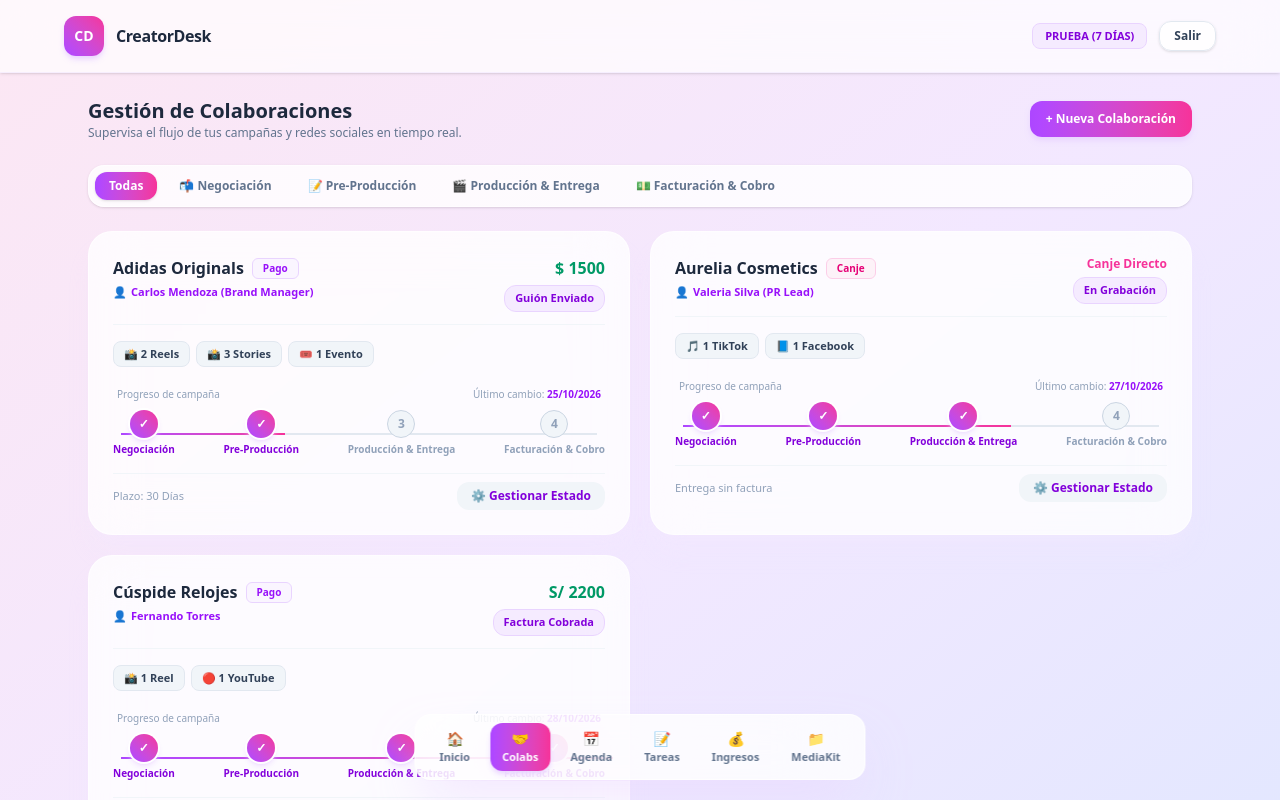
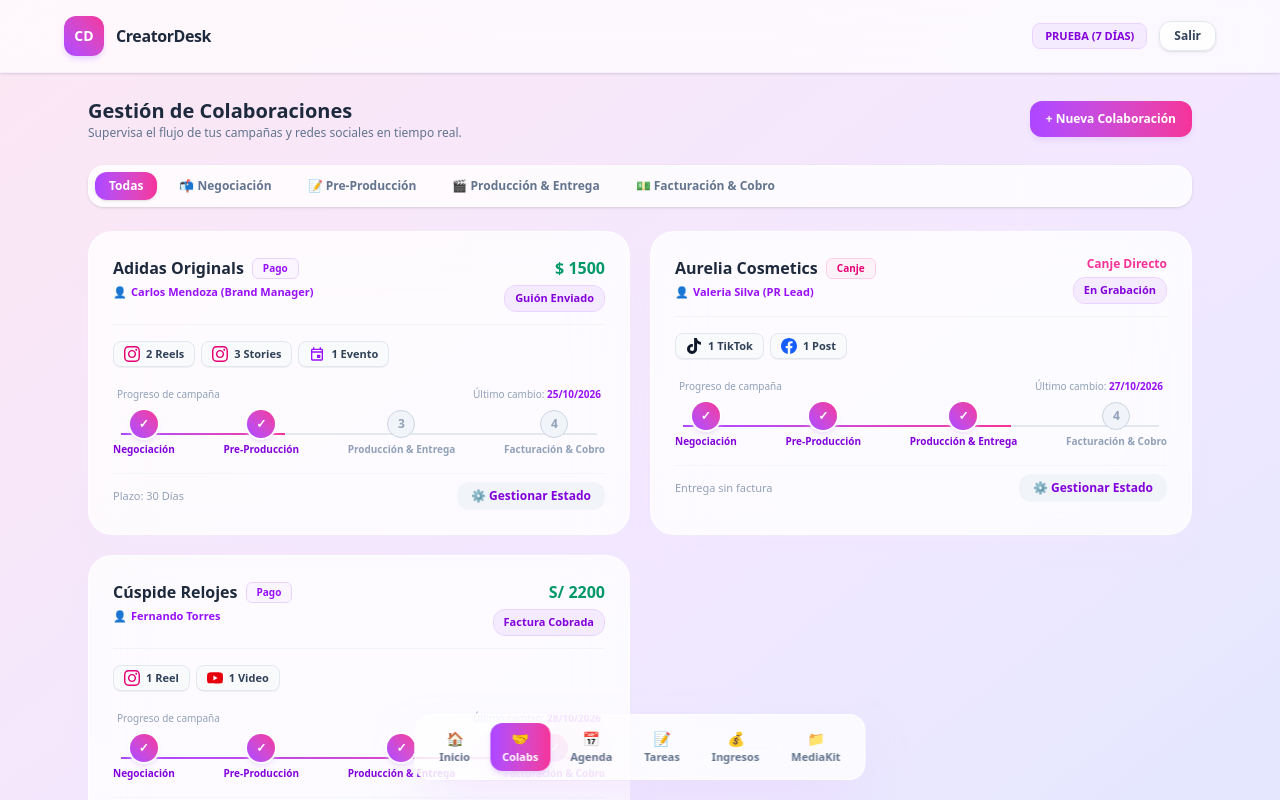
Before and after one commit to diparraguirre-oss/creatordesk, a Next.js app: page /creatordesk/1 in a window 1280 px wide. Shown: the top 800 px of the page. Built offline with nearby package versions, Linux system fonts and the light colour scheme; sample sign-in values are in the browser's storage.

Commit message:
feat: integracion de componentes SVG vectoriales con los logos reales oficiales de Instagram, TikTok, Facebook, YouTube y Eventos

```diff
--- a/src/app/creatordesk/[creatorSlug]/page.tsx
+++ b/src/app/creatordesk/[creatorSlug]/page.tsx
@@ -3,6 +3,37 @@
 export const dynamic = 'force-dynamic';
 
 import { useEffect, useState } from 'react';
+
+// Componentes SVG vectoriales con los logos reales
+const InstagramIcon = () => (
+  <svg className="w-4 h-4 text-pink-600 inline-block" fill="currentColor" viewBox="0 0 24 24">
+    <path d="M12 2.163c3.204 0 3.584.012 4.85.07 3.252.148 4.771 1.691 4.919 4.919.058 1.265.069 1.645.069 4.849 0 3.205-.012 3.584-.069 4.849-.149 3.225-1.664 4.771-4.919 4.919-1.266.058-1.644.07-4.85.07-3.204 0-3.584-.012-4.849-.07-3.26-.149-4.771-1.699-4.919-4.92-.058-1.265-.07-1.644-.07-4.849 0-3.204.013-3.583.07-4.849.149-3.227 1.664-4.771 4.919-4.919 1.266-.057 1.645-.069 4.849-.069zm0-2.163c-3.259 0-3.667.014-4.947.072-4.358.2-6.78 2.618-6.98 6.98-.059 1.281-.073 1.689-.073 4.948 0 3.259.014 3.668.072 4.948.2 4.358 2.618 6.78 6.98 6.98 1.281.058 1.689.072 4.948.072 3.259 0 3.668-.014 4.948-.072 4.354-.2 6.782-2.618 6.979-6.98.059-1.28.073-1.689.073-4.948 0-3.259-.014-3.667-.072-4.947-.196-4.354-2.617-6.78-6.979-6.98-1.281-.059-1.69-.073-4.949-.073zm0 5.838c-3.403 0-6.162 2.759-6.162 6.162s2.759 6.163 6.162 6.163 6.162-2.759 6.162-6.163c0-3.403-2.759-6.162-6.162-6.162zm0 10.162c-2.209 0-4-1.79-4-4 0-2.209 1.791-4 4-4s4 1.791 4 4c0 2.21-1.791 4-4 4zm6.406-11.845c-.796 0-1.441.645-1.441 1.44s.645 1.44 1.441 1.44c.795 0 1.439-.645 1.439-1.44s-.644-1.44-1.439-1.44z"/>
+  </svg>
+);
+
+const TikTokIcon = () => (
+  <svg className="w-4 h-4 text-slate-900 inline-block" fill="currentColor" viewBox="0 0 24 24">
+    <path d="M12.525.02c1.31-.02 2.61-.01 3.91-.02.08 1.53.63 3.09 1.75 4.17 1.12 1.11 2.7 1.62 4.24 1.79v4.03c-1.44-.05-2.89-.35-4.2-.97-.57-.26-1.1-.59-1.62-.98-.01 2.92.01 5.84-.02 8.75-.08 1.4-.54 2.79-1.35 3.94-1.31 1.92-3.58 3.17-5.91 3.21-1.43.08-2.86-.31-4.08-1.03-2.02-1.19-3.44-3.37-3.65-5.71-.02-.5-.03-1-.01-1.49.18-1.9 1.12-3.72 2.58-4.96 1.66-1.44 3.98-2.13 6.15-1.72.02 1.48-.04 2.96-.04 4.44-.99-.32-2.15-.23-3.02.37-.82.57-1.31 1.56-1.3 2.56.02.94.51 1.86 1.28 2.4.95.68 2.22.78 3.24.28 1.05-.5 1.7-1.58 1.73-2.73.02-3.21.01-6.42.01-9.63V.02z"/>
+  </svg>
+);
+
+const FacebookIcon = () => (
+  <svg className="w-4 h-4 text-blue-600 inline-block" fill="currentColor" viewBox="0 0 24 24">
+    <path d="M24 12.073c0-6.627-5.373-12-12-12s-12 5.373-12 12c0 5.99 4.388 10.954 10.125 11.854v-8.385H7.078v-3.47h3.047V9.43c0-3.007 1.792-4.669 4.533-4.669 1.312 0 2.686.235 2.686.235v2.953H15.83c-1.491 0-1.956.925-1.956 1.874v2.25h3.328l-.532 3.47h-2.796v8.385C19.612 23.027 24 18.062 24 12.073z"/>
+  </svg>
+);
+
+const YoutubeIcon = () => (
+  <svg className="w-4 h-4 text-red-600 inline-block" fill="currentColor" viewBox="0 0 24 24">
+    <path d="M23.498 6.186a3.016 3.016 0 0 0-2.122-2.136C19.505 3.545 12 3.545 12 3.545s-7.505 0-9.377.505A3.017 3.017 0 0 0 .502 6.186C0 8.07 0 12 0 12s0 3.93.502 5.814a3.016 3.016 0 0 0 2.122 2.136c1.871.505 9.376.505 9.376.505s7.505 0 9.377-.505a3.015 3.015 0 0 0 2.122-2.136C24 15.93 24 12 24 12s0-3.93-.502-5.814zM9.545 15.568V8.432L15.818 12l-6.273 3.568z"/>
+  </svg>
+);
+
+const EventIcon = () => (
+  <svg className="w-4 h-4 text-purple-600 inline-block" fill="currentColor" viewBox="0 0 24 24">
+    <path d="M19 4h-1V2h-2v2H8V2H6v2H5c-1.11 0-1.99.9-1.99 2L3 20c0 1.1.89 2 2 2h14c1.1 0 2-.9 2-2V6c0-1.1-.9-2-2-2zm0 16H5V10h14v10zm0-12H5V6h14v2zm-7 5h5v5h-5z"/>
+  </svg>
+);
 
 export const CAMPAIGN_STAGES = [
   {
@@ -40,7 +71,7 @@ export default function CreatorDeskAppPage({ params }: { params: { creatorSlug?:
   const [showNewColabModal, setShowNewColabModal] = useState(false);
   const [selectedColabForDetail, setSelectedColabForDetail] = useState<any>(null);
 
-  // Formulario Nueva Colaboración con Redes Sociales y Eventos
+  // Formulario Nueva Colaboración con Logos Reales
   const [brandName, setBrandName] = useState('');
   const [contactName, setContactName] = useState('');
   const [dealType, setDealType] = useState<'Pago' | 'Canje'>('Pago');
@@ -69,7 +100,11 @@ export default function CreatorDeskAppPage({ params }: { params: { creatorSlug?:
       amount: 1500,
       paymentDays: 30,
       status: 'Guión Enviado',
-      deliverables: ['📸 2 Reels', '📸 3 Stories', '🎟️ 1 Evento'],
+      deliverables: [
+        { type: 'instagram', label: '2 Reels' },
+        { type: 'instagram', label: '3 Stories' },
+        { type: 'evento', label: '1 Evento' }
+      ],
       statusHistory: {
         'Campaña Recibida': '20/10/2026',
         'Guión Enviado': '25/10/2026'
@@ -84,7 +119,10 @@ export default function CreatorDeskAppPage({ params }: { params: { creatorSlug?:
       amount: 0,
       paymentDays: 0,
       status: 'En Grabación',
-      deliverables: ['🎵 1 TikTok', '📘 1 Facebook'],
+      deliverables: [
+        { type: 'tiktok', label: '1 TikTok' },
+        { type: 'facebook', label: '1 Post' }
+      ],
       statusHistory: {
         'Campaña Recibida': '22/10/2026',
         'En Grabación': '27/10/2026'
@@ -99,7 +137,10 @@ export default function CreatorDeskAppPage({ params }: { params: { creatorSlug?:
       amount: 2200,
       paymentDays: 15,
       status: 'Factura Cobrada',
-      deliverables: ['📸 1 Reel', '🔴 1 YouTube'],
+      deliverables: [
+        { type: 'instagram', label: '1 Reel' },
+        { type: 'youtube', label: '1 Video' }
+      ],
       statusHistory: {
         'Campaña Recibida': '10/10/2026',
         'Factura Cobrada': '28/10/2026'
@@ -160,12 +201,12 @@ export default function CreatorDeskAppPage({ params }: { params: { creatorSlug?:
     if (!brandName) return;
 
     const delivArray = [];
-    if (deliverables.reels > 0) delivArray.push(`📸 ${deliverables.reels} Reels (IG)`);
-    if (deliverables.stories > 0) delivArray.push(`📸 ${deliverables.stories} Stories (IG)`);
-    if (deliverables.tiktoks > 0) delivArray.push(`🎵 ${deliverables.tiktoks} TikToks`);
-    if (deliverables.facebook > 0) delivArray.push(`📘 ${deliverables.facebook} Facebook`);
-    if (deliverables.youtube > 0) delivArray.push(`🔴 ${deliverables.youtube} YouTube`);
-    if (deliverables.evento > 0) delivArray.push(`🎟️ ${deliverables.evento} Evento`);
+    if (deliverables.reels > 0) delivArray.push({ type: 'instagram', label: `${deliverables.reels} Reels` });
+    if (deliverables.stories > 0) delivArray.push({ type: 'instagram', label: `${deliverables.stories} Stories` });
+    if (deliverables.tiktoks > 0) delivArray.push({ type: 'tiktok', label: `${deliverables.tiktoks} TikToks` });
+    if (deliverables.facebook > 0) delivArray.push({ type: 'facebook', label: `${deliverables.facebook} Facebook` });
+    if (deliverables.youtube > 0) delivArray.push({ type: 'youtube', label: `${deliverables.youtube} YouTube` });
+    if (deliverables.evento > 0) delivArray.push({ type: 'evento', label: `${deliverables.evento} Evento` });
 
     const todayStr = new Date().toLocaleDateString('es-ES', { day: '2-digit', month: '2-digit', year: 'numeric' });
 
@@ -178,7 +219,7 @@ export default function CreatorDeskAppPage({ params }: { params: { creatorSlug?:
       amount: dealType === 'Pago' ? Number(amount) || 0 : 0,
       paymentDays: Number(paymentDays),
       status: 'Campaña Recibida',
-      deliverables: delivArray.length > 0 ? delivArray : ['Contenido personalizado'],
+      deliverables: delivArray.length > 0 ? delivArray : [{ type: 'instagram', label: 'Contenido personalizado' }],
       statusHistory: {
         'Campaña Recibida': todayStr
       }
@@ -225,6 +266,17 @@ export default function CreatorDeskAppPage({ params }: { params: { creatorSlug?:
     if (colabFilter === 'cobro') return stageIdx === 3;
     return true;
   });
+
+  const renderSocialIcon = (type: string) => {
+    switch (type) {
+      case 'instagram': return <InstagramIcon />;
+      case 'tiktok': return <TikTokIcon />;
+      case 'facebook': return <FacebookIcon />;
+      case 'youtube': return <YoutubeIcon />;
+      case 'evento': return <EventIcon />;
+      default: return <InstagramIcon />;
+    }
+  };
 
   if (loading) {
     return (
@@ -362,7 +414,7 @@ export default function CreatorDeskAppPage({ params }: { params: { creatorSlug?:
           </div>
         )}
 
-        {/* PESTAÑA COLABS */}
+        {/* PESTAÑA COLABS CON LOGOS SVG REALES */}
         {activeTab === 'colabs' && (
           <div className="space-y-6">
             <div className="flex flex-col sm:flex-row items-start sm:items-center justify-between gap-4">
@@ -443,11 +495,12 @@ export default function CreatorDeskAppPage({ params }: { params: { creatorSlug?:
                       </div>
                     </div>
 
-                    {/* Visualización clara de Entregables por Red Social */}
+                    {/* Entregables con Logos Vectoriales Reales */}
                     <div className="flex flex-wrap gap-1.5">
-                      {c.deliverables?.map((d: string, idx: number) => (
-                        <span key={idx} className="px-2.5 py-1 bg-slate-100 border border-slate-200 text-slate-700 font-semibold text-[11px] rounded-lg">
-                          {d}
+                      {c.deliverables?.map((d: any, idx: number) => (
+                        <span key={idx} className="px-2.5 py-1 bg-slate-50 border border-slate-200 text-slate-700 font-semibold text-[11px] rounded-lg flex items-center gap-1.5 shadow-2xs">
+                          {renderSocialIcon(d.type)}
+                          <span>{d.label}</span>
                         </span>
                       ))}
                     </div>
@@ -623,7 +676,7 @@ export default function CreatorDeskAppPage({ params }: { params: { creatorSlug?:
         </div>
       )}
 
-      {/* Modal Nueva Colaboración con Redes Sociales y Eventos */}
+      {/* Modal Nueva Colaboración con Logos Vectoriales */}
       {showNewColabModal && (
         <div className="fixed inset-0 bg-slate-900/60 backdrop-blur-sm flex items-center justify-center p-4 z-50 overflow-y-auto">
           <div className="bg-white p-6 rounded-3xl max-w-md w-full space-y-4 shadow-2xl border border-purple-100 my-8">
@@ -728,12 +781,14 @@ export default function CreatorDeskAppPage({ params }: { params: { creatorSlug?:
                 </div>
               )}
 
-              {/* Selección Visual de Entregables por Red Social y Evento */}
+              {/* Selección Visual de Entregables con Logos Reales */}
               <div>
                 <label className="block text-xs font-semibold text-slate-600 mb-1.5">Contenidos a Entregar (Selección)</label>
                 <div className="grid grid-cols-2 gap-2 text-xs">
                   <div className="flex items-center justify-between p-2 bg-slate-50 rounded-xl border border-slate-200">
-                    <span className="font-medium">📸 Instagram Reel</span>
+                    <span className="font-medium flex items-center gap-1.5">
+                      <InstagramIcon /> Instagram Reel
+                    </span>
                     <div className="flex items-center space-x-1">
                       <button type="button" onClick={() => setDeliverables({ ...deliverables, reels: Math.max(0, deliverables.reels - 1) })} className="px-2 py-0.5 bg-slate-200 rounded font-bold">-</button>
                       <span className="font-bold px-1">{deliverables.reels}</span>
@@ -742,7 +797,9 @@ export default function CreatorDeskAppPage({ params }: { params: { creatorSlug?:
                   </div>
 
                   <div className="flex items-center justify-between p-2 bg-slate-50 rounded-xl border border-slate-200">
-                    <span className="font-medium">📸 IG Stories</span>
+                    <span className="font-medium flex items-center gap-1.5">
+                      <InstagramIcon /> IG Stories
+                    </span>
                     <div className="flex items-center space-x-1">
                       <button type="button" onClick={() => setDeliverables({ ...deliverables, stories: Math.max(0, deliverables.stories - 1) })} className="px-2 py-0.5 bg-slate-200 rounded font-bold">-</button>
                       <span className="font-bold px-1">{deliverables.stories}</span>
@@ -751,7 +808,9 @@ export default function CreatorDeskAppPage({ params }: { params: { creatorSlug?:
                   </div>
 
                   <div className="flex items-center justify-between p-2 bg-slate-50 rounded-xl border border-slate-200">
-                    <span className="font-medium">🎵 TikTok</span>
+                    <span className="font-medium flex items-center gap-1.5">
+                      <TikTokIcon /> TikTok
+                    </span>
                     <div className="flex items-center space-x-1">
                       <button type="button" onClick={() => setDeliverables({ ...deliverables, tiktoks: Math.max(0, deliverables.tiktoks - 1) })} className="px-2 py-0.5 bg-slate-200 rounded font-bold">-</button>
                       <span className="font-bold px-1">{deliverables.tiktoks}</span>
@@ -760,7 +819,9 @@ export default function CreatorDeskAppPage({ params }: { params: { creatorSlug?:
                   </div>
 
                   <div className="flex items-center justify-between p-2 bg-slate-50 rounded-xl border border-slate-200">
-                    <span className="font-medium">📘 Facebook</span>
+                    <span className="font-medium flex items-center gap-1.5">
+                      <FacebookIcon /> Facebook
+                    </span>
                     <div className="flex items-center space-x-1">
                       <button type="button" onClick={() => setDeliverables({ ...deliverables, facebook: Math.max(0, deliverables.facebook - 1) })} className="px-2 py-0.5 bg-slate-200 rounded font-bold">-</button>
                       <span className="font-bold px-1">{deliverables.facebook}</span>
@@ -769,7 +830,9 @@ export default function CreatorDeskAppPage({ params }: { params: { creatorSlug?:
                   </div>
 
                   <div className="flex items-center justify-between p-2 bg-slate-50 rounded-xl border border-slate-200">
-                    <span className="font-medium">🔴 YouTube</span>
+                    <span className="font-medium flex items-center gap-1.5">
+                      <YoutubeIcon /> YouTube
+                    </span>
                     <div className="flex items-center space-x-1">
                       <button type="button" onClick={() => setDeliverables({ ...deliverables, youtube: Math.max(0, deliverables.youtube - 1) })} className="px-2 py-0.5 bg-slate-200 rounded font-bold">-</button>
                       <span className="font-bold px-1">{deliverables.youtube}</span>
@@ -778,7 +841,9 @@ export default function CreatorDeskAppPage({ params }: { params: { creatorSlug?:
                   </div>
 
                   <div className="flex items-center justify-between p-2 bg-slate-50 rounded-xl border border-slate-200">
-                    <span className="font-medium">🎟️ Evento</span>
+                    <span className="font-medium flex items-center gap-1.5">
+                      <EventIcon /> Evento
+                    </span>
                     <div className="flex items-center space-x-1">
                       <button type="button" onClick={() => setDeliverables({ ...deliverables, evento: Math.max(0, deliverables.evento - 1) })} className="px-2 py-0.5 bg-slate-200 rounded font-bold">-</button>
                       <span className="font-bold px-1">{deliverables.evento}</span>
```
